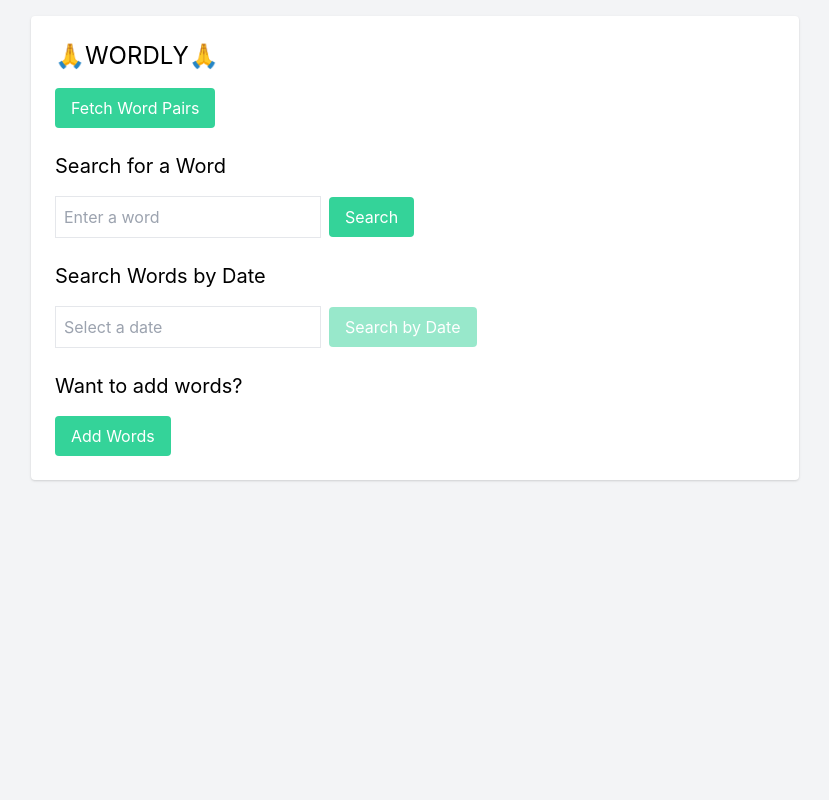
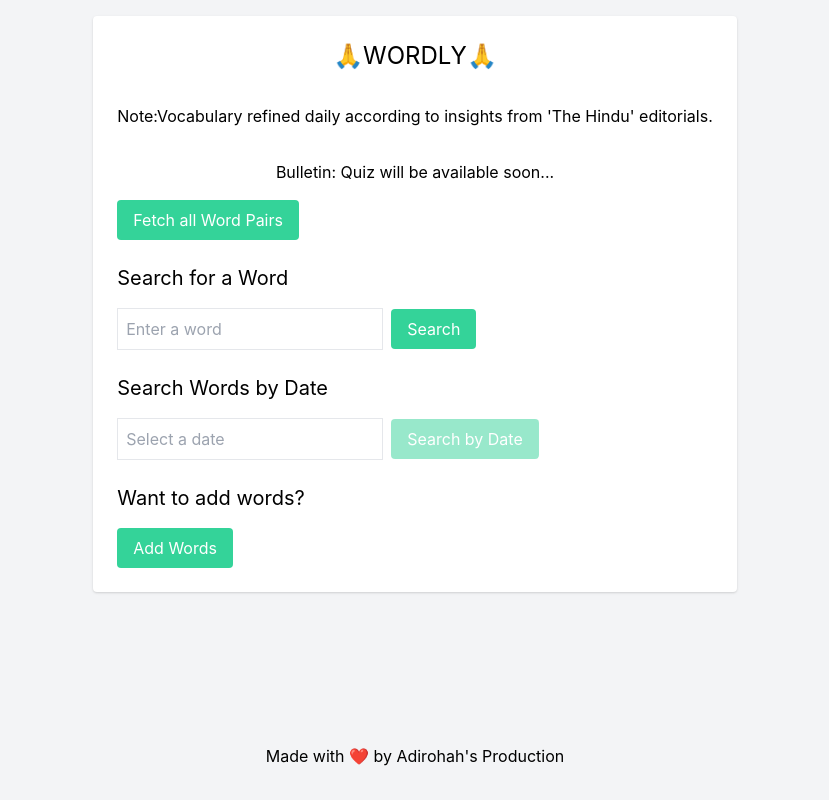
Before and after one commit to Adhirohah232/wordly_public, a React (Create React App) app: page / in a window 1280 px wide. Shown: the whole page, without its empty margins (225-1054 px from the left). Built offline with nearby package versions, Linux system fonts and the light colour scheme.

Commit message:
css changes updated

```diff
--- a/src/components/Quiz.js
+++ b/src/components/Quiz.js
@@ -1,4 +1,4 @@
-import React, { useState } from 'react';
+import React, { useState, useEffect } from 'react';
 import axios from 'axios';
 import DatePicker from 'react-datepicker';
 import 'react-datepicker/dist/react-datepicker.css';
@@ -22,6 +22,22 @@ const Quiz = () => {
   const [showPasskeyInput, setShowPasskeyInput] = useState(false);
   const [wordInputs, setWordInputs] = useState([{ word: '', synonyms: '' }]);
   const [bulkWords, setBulkWords] = useState('');
+  const [typingText, setTypingText] = useState('');
+
+  const message = "vocabulary refined daily according to insights from 'The Hindu' editorials.";
+
+  useEffect(() => {
+    let index = 0;
+    const interval = setInterval(() => {
+      setTypingText((prev) => prev + message.charAt(index));
+      index += 1;
+      if (index === message.length) {
+        clearInterval(interval);
+      }
+    }, 50);
+
+    return () => clearInterval(interval);
+  }, []);
 
   const fetchWordPairs = async () => {
     if (showWordPairs) {
@@ -99,7 +115,7 @@ const Quiz = () => {
       setPasskeyError('');
     } else {
       setCanAddWords(false);
-      setPasskeyError('Incorrect passkey');
+      setPasskeyError('Incorrect passkey, only admins can add words');
     }
   };
 
@@ -176,15 +192,17 @@ const Quiz = () => {
   };
 
   return (
-    <div className="min-h-screen bg-gray-100 p-4">
+    <div className="min-h-screen bg-gray-100 flex flex-col justify-between p-4">
       <div className="max-w-3xl mx-auto bg-white p-6 rounded shadow">
-        <h2 className="text-2xl mb-4">🙏WORDLY🙏</h2>
+        <h2 className="text-2xl mb-4 text-center">🙏WORDLY🙏</h2>
+        <p className="my-8 text-center">Note:Vocabulary refined daily according to insights from 'The Hindu' editorials.</p>
+        <p className="mb-4 text-center">Bulletin: Quiz will be available soon...</p>
         <button
           className={`bg-green-400 text-white py-2 px-4 rounded hover:bg-green-500 ${loading && 'opacity-50'}`}
           onClick={fetchWordPairs}
           disabled={loading}
         >
-          {loading ? 'Loading...' : showWordPairs ? 'Hide Word Pairs' : 'Fetch Word Pairs'}
+          {loading ? 'Loading...' : showWordPairs ? 'Hide Word Pairs' : 'Fetch all Word Pairs'}
         </button>
         {showWordPairs && (
           <ul className="mt-4">
@@ -354,6 +372,9 @@ const Quiz = () => {
           )}
         </div>
       </div>
+      <footer className="text-center mt-8 py-4">
+        Made with ❤️ by Adirohah's Production
+      </footer>
     </div>
   );
 };
```
